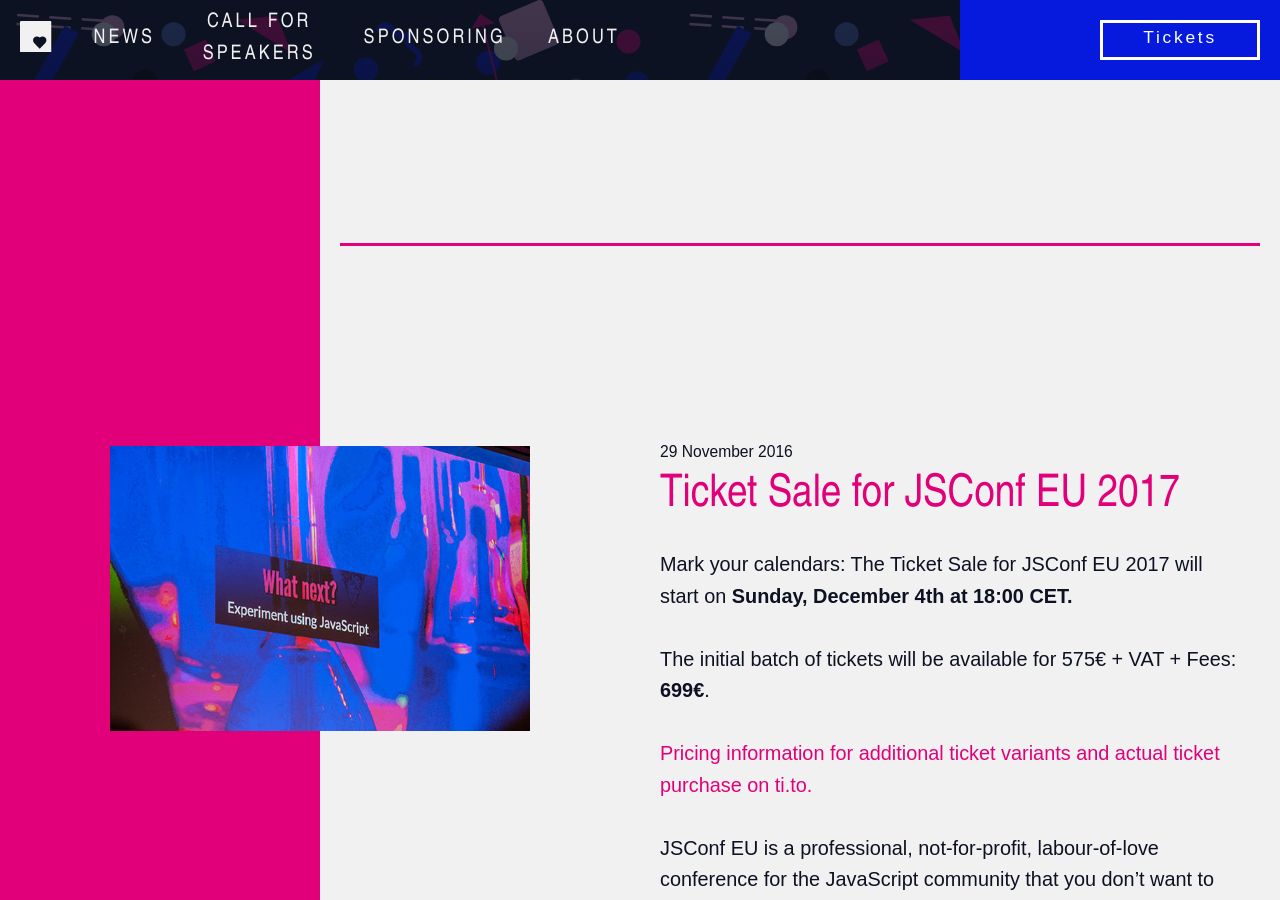
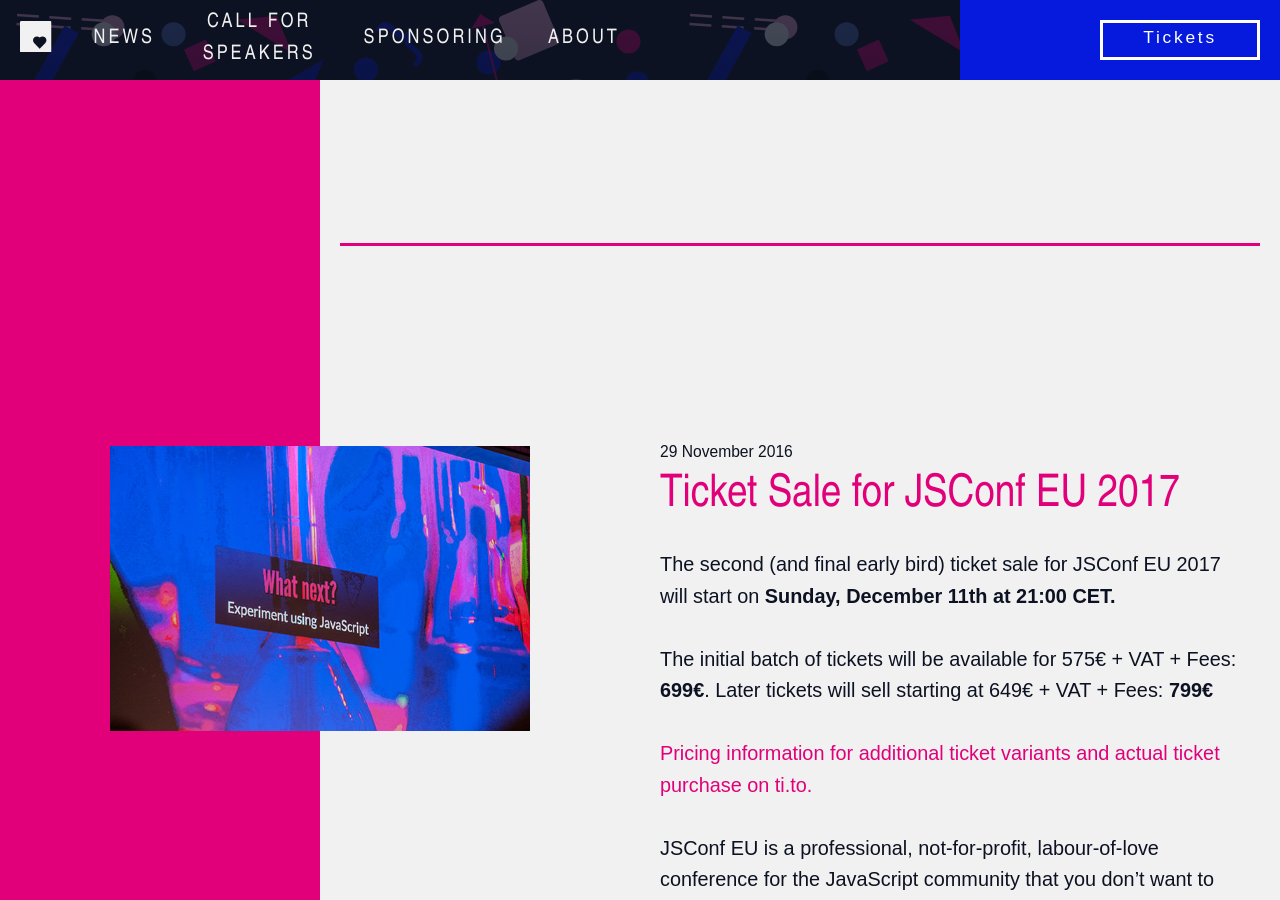
Before and after one commit to jsconf/2017.jsconf.eu, a Jekyll site: the page built from _posts/2016-11-29-tickets.md, in a window 1280 px wide and 900 px high. Built offline with Jekyll 4.4.1, drawn with Linux system fonts in a browser that asks for light colours; nearby versions of some CDN libraries; comment, search, counter and statistics services are not loaded.

Commit message:
Second sale

```diff
--- a/_posts/2016-11-29-tickets.md
+++ b/_posts/2016-11-29-tickets.md
@@ -7,9 +7,9 @@
 ---
 
 {% include post-header.html %}
-Mark your calendars: The Ticket Sale for JSConf EU 2017 will start on **Sunday, December 4th at 18:00 CET.**
+The second (and final early bird) ticket sale for JSConf EU 2017 will start on **Sunday, December 11th at 21:00 CET.**
 
-The initial batch of tickets will be available for 575€ + VAT + Fees: **699€**.
+The initial batch of tickets will be available for 575€ + VAT + Fees: **699€**. Later tickets will sell starting at 649€ + VAT + Fees: **799€**
 
 [Pricing information for additional ticket variants and actual ticket purchase on ti.to.](https://ti.to/jsconfeu/jsconfeu2017)
 
```
